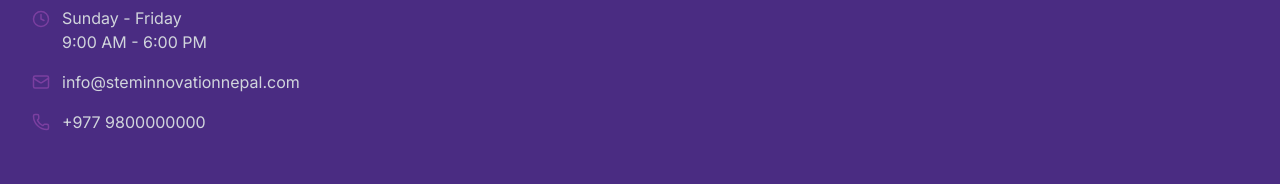
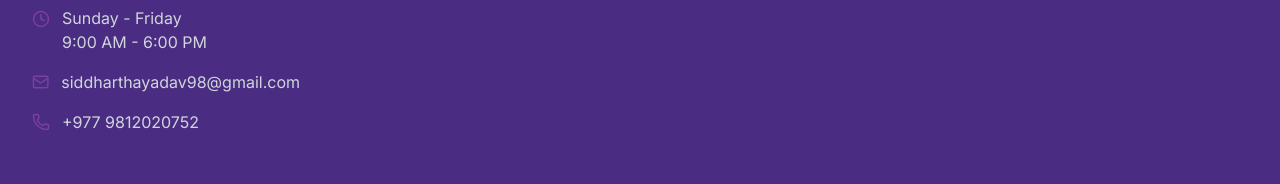
Before and after one commit to MetaTronix-Solution/Stem-Innovation-Nepal, a Next.js app in the folder frontend/: page / in a window 1280 px wide. Shown: the part 6633-6817 px from the top of the page. Built offline with nearby package versions, Linux system fonts and the light colour scheme.

Commit message:
Modify the footer

```diff
--- a/frontend/components/layout/Footer.tsx
+++ b/frontend/components/layout/Footer.tsx
@@ -104,7 +104,7 @@
                 href="mailto:info@steminnovationnepal.com"
                 className="transition hover:text-orange"
               >
-                info@steminnovationnepal.com
+                siddharthayadav98@gmail.com
               </a>
             </div>
 
@@ -118,7 +118,7 @@
                 href="tel:+9779800000000"
                 className="transition hover:text-orange"
               >
-                +977 9800000000
+                +977 9812020752
               </a>
             </div>
           </div>
```
Also changed, not shown: frontend/app/(site)/user/labs/[id]/page.tsx (line endings or trailing spaces).
